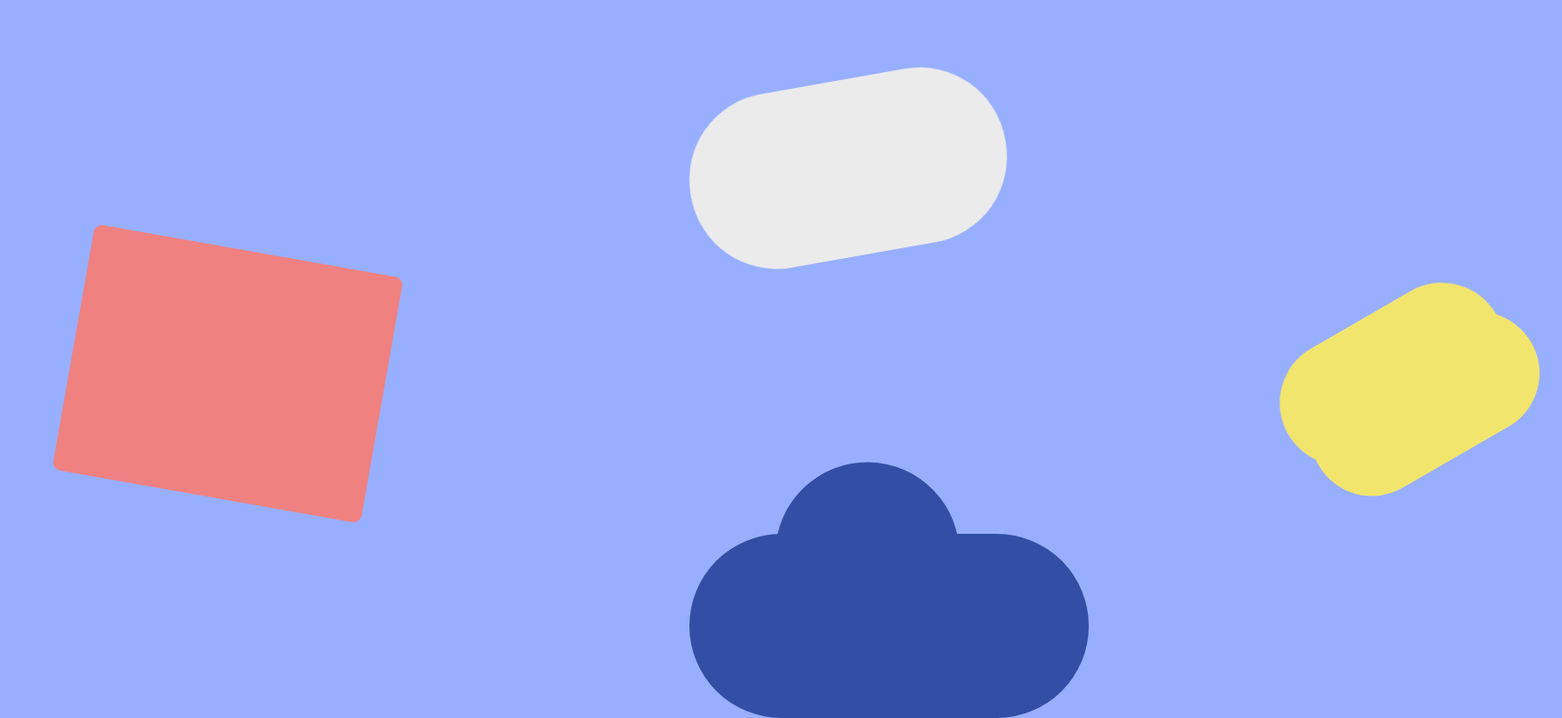
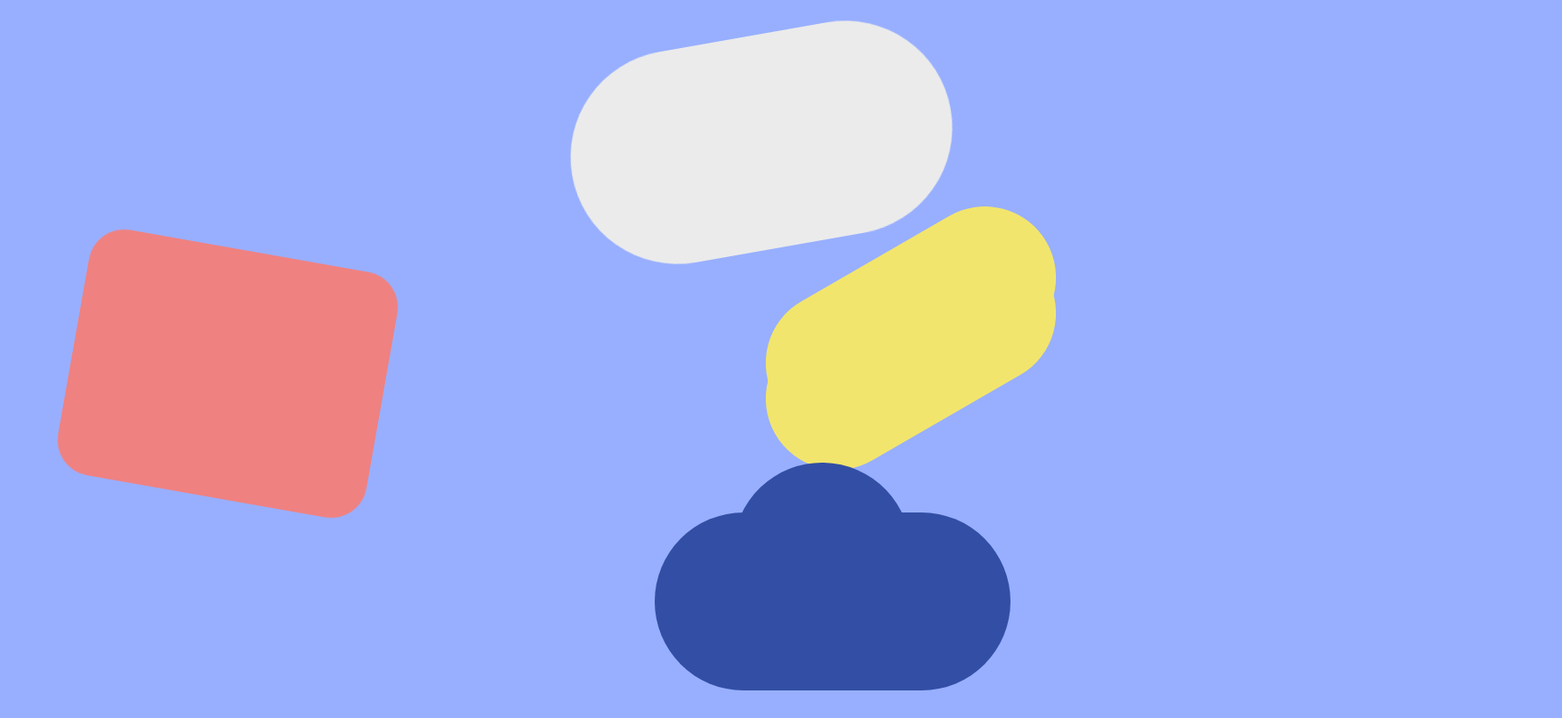
Before and after one commit to kkozemjakins/Vizitikarte, a plain HTML site: page menu.html in a window 1280 px wide. Shown: the whole page at 89% size, 1756 px wide, since content can reach past the window. Drawn offline with Linux system fonts and the light colour scheme.

Commit message:
Menu.html now all elements adjust to screen size

```diff
--- a/css/menu.css
+++ b/css/menu.css
@@ -1,25 +1,28 @@
 #title-about_me{
-  margin-top: 70px;
-  transform: rotate(30deg);
-  margin-left: 40px;
+  margin-top: 3vh;
+  text-align: center;
+  font-size: 8vh;
   display: none;
 }
 
 #title-social_media{
-  margin-top: 70px;
-  margin-left: 90px;
+  margin-top: 8vh;
+  text-align: center;
+  font-size: 8vh;
   display: none;
 }
 
 #title-prog_lang{
-  margin-top: 40px;
-  margin-left: 60px;
+  margin-top: 10vh;
+  text-align: center;
+  font-size: 8vh;
   display: none;
 }
 
 #title-hobbies{
   margin-top: 12vh;
   text-align: center;
+  font-size: 8vh;
   display: none;
 }
 
@@ -34,17 +37,21 @@
 .body {
   background-color: #98afff;
 
+  background-repeat:no-repeat;
+
+  background-size:cover;
+
 }
 
 #pill {
-  top: 90px;
-  height: 198px;
+  top: 5vh;
+  height: 30vh;
 
-  left: 774px;
-  width: 359px;
+  left: 80vh;
+  width: 54vh;
 
   position: fixed;
-  border-radius: 97.5px;
+  border-radius: 25vh;
   overflow: hidden;
   background-color: #ebebeb;
   transform: rotate(-10deg);
@@ -58,55 +65,63 @@
   width: 44vh;
 
   position: fixed;
-  border-radius: 9px;
+  border-radius: 5vh;
   overflow: hidden;
   background-color: #ef8181;
   transform: rotate(10deg);
 }
 
 .viewZero {
-  top: 385px;
-  height: 138px;
-  left: 1464px;
-  width: 276px;
-  position: absolute;
-  border-radius: 98.92px;
+  top: 35vh;
+  height: 20vh;
+
+  right: 10vh;
+  width: 44vh;
+  position: fixed;
+
+  border-radius: 25vh;
   overflow: hidden;
   background-color: #f2e56d;
   transform: rotate(-30deg);
 }
 
 .viewTwo {
-  top: 350px;
-  height: 141px;
-  left: 1430px;
-  width: 270px;
-  position: absolute;
-  border-radius: 98.92px;
+  top: 40vh;
+  height: 20vh;
+
+  right: 10vh;
+  width: 44vh;
+
+  position: fixed;
+  border-radius: 25vh;
   overflow: hidden;
   background-color: #f2e56d;
   transform: rotate(-30deg);
 }
 
 .cloud2 {
-  top: 550px;
-  height: 207px;
-  left: 846px;
-  width: 269px;
-  position: absolute;
-  border-radius: 103.5px;
+  top: 65vh;
+  height: 25vh;
+
+  left: 103vh;
+  width: 25vh;
+
+  position: fixed;
+  border-radius: 27vh;
   overflow: hidden;
   background-color: #324fa5;
   transform: rotate(80deg);
 }
 
 .cloud1 {
-  top: 600px;
-  height: 207px;
-  left: 775px;
-  width: 449px;
-  position: absolute;
-  border-radius: 103.5px;
+  top: 72vh;
+  height: 25vh;
+
+  left: 92vh;
+  width: 50vh;
+
+  position: fixed;
+  border-radius: 27vh;
   overflow: hidden;
   background-color: #324fa5;
 }
--- a/menu.html
+++ b/menu.html
@@ -20,7 +20,7 @@
   </head>
   <body class="body">
 
-      <div id="pill" onclick="location.href='programming_languages.html';"><h1 id="title-prog_lang">Programming languages</h1></div>
+      <div id="pill" onclick="location.href='programming_languages.html';"><h1 id="title-prog_lang">Education</h1></div>
 
       <div id='square' onclick="location.href='hobbies.html';"><h1 id="title-hobbies">Hobbies</h1></div>
 
```
Also changed, not shown: img/prog_lang.jpg, img/prog_lang2.jpg (added).
